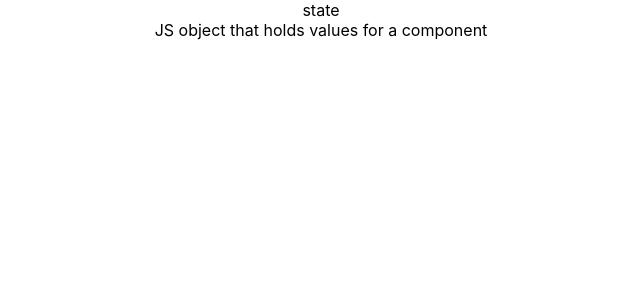
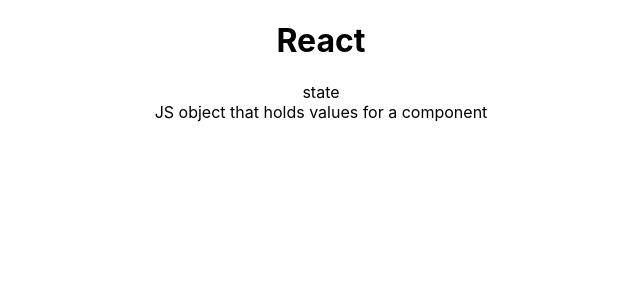
Before and after one commit to Abeyang13/Flashcards, a React (Create React App) app: page / in a window 1280 px wide. Shown: the top 300 px of the page, without its empty margins (319-959 px from the left). Built offline with nearby package versions, Linux system fonts and the light colour scheme.

Commit message:
created a div in the Current-Card component where it would take in the title of the current collection.  And also passed the props in the Cards-Container.

```diff
--- a/src/components/Cards-Container/Cards-Container.jsx
+++ b/src/components/Cards-Container/Cards-Container.jsx
@@ -32,11 +32,20 @@
             var card = myCollections[0].cards[0];
             return (card);
         }
+
+        setNextCard(currentCard){
+            var nextCard = currentCard + 1;
+            return (nextCard);
+        }
+
     render(){
 
         return(
             <div>
-                <CurrentCard word={this.state.currentCard.word} definition={this.state.currentCard.definition} />
+                <CurrentCard title={this.state.currentCollection.title}
+                             word={this.state.currentCard.word}
+                             definition={this.state.currentCard.definition}
+                />
             </div>
         );
     }
--- a/src/components/Current-Card/Current-Card.jsx
+++ b/src/components/Current-Card/Current-Card.jsx
@@ -1,14 +1,19 @@
-import React from 'react';
+import React, { Component } from 'react';
 import './Current-Card.css';
 
 const CurrentCard = (props) => {
     return(
         <div className="current-card">
-            <div className="front">
-                {props.word}
+            <div className="subject-header">
+                <h1>{props.title}</h1>
             </div>
-            <div className="back">
-                {props.definition}
+            <div className="main">
+                <div className="front">
+                    {props.word}
+                </div>
+                <div className="back">
+                    {props.definition}
+                </div>
             </div>
         </div>
     );
```
